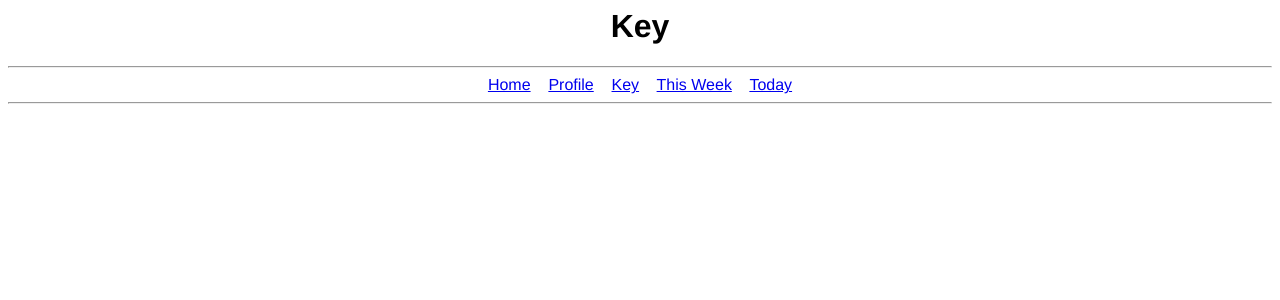
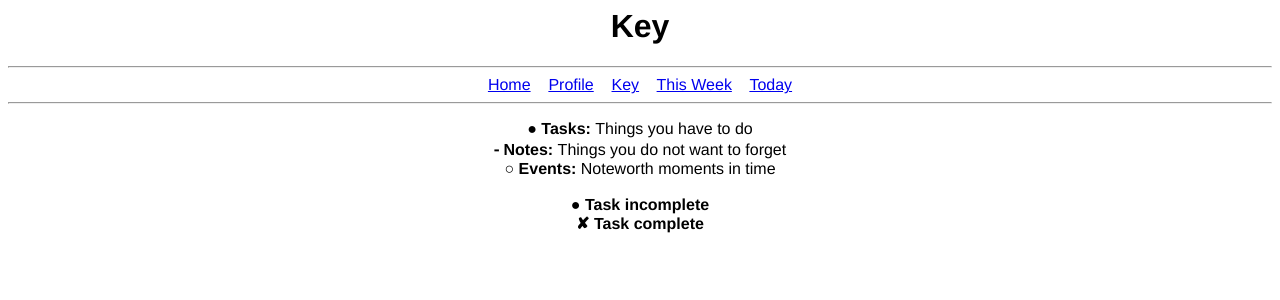
Before and after one commit to mallorymaroket/Maroket_Lab1, a Django app: page /key in a window 1280 px wide. Shown: the top 300 px of the page. Run offline with Django 3.2, Linux system fonts and the light colour scheme.

Commit message:
Finished Key Page
All content needed for key.html is placed.

```diff
--- a/schoolproject/templates/key.html
+++ b/schoolproject/templates/key.html
@@ -16,6 +16,15 @@
             <a href="thisweek">This Week</a> &nbsp;&nbsp;
             <a href="today">Today</a>
         <hr>
+        <p>
+            <b> ● Tasks: </b> Things you have to do <br>
+            <b> ⁃ Notes: </b> Things you do not want to forget <br>
+            <b> ○ Events: </b> Noteworth moments in time <br>
+            <b>
+                <br> ● Task incomplete
+                <br> ✘ Task complete
+            </b>
+        </p>
         </div>
     </body>
 </html>
```
